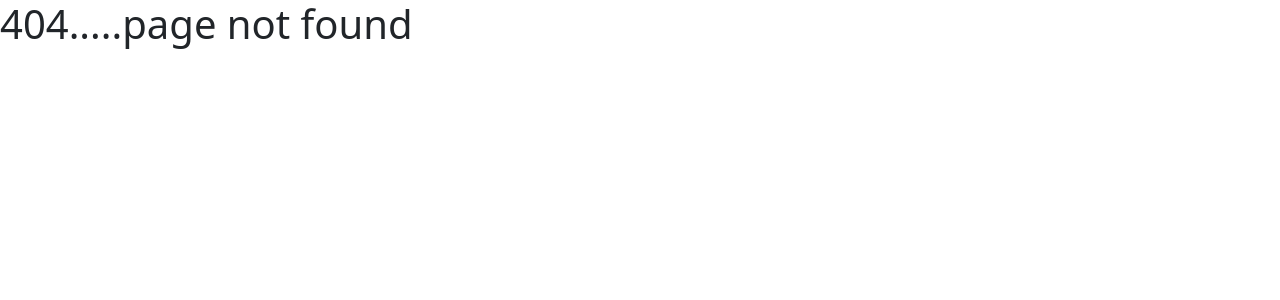
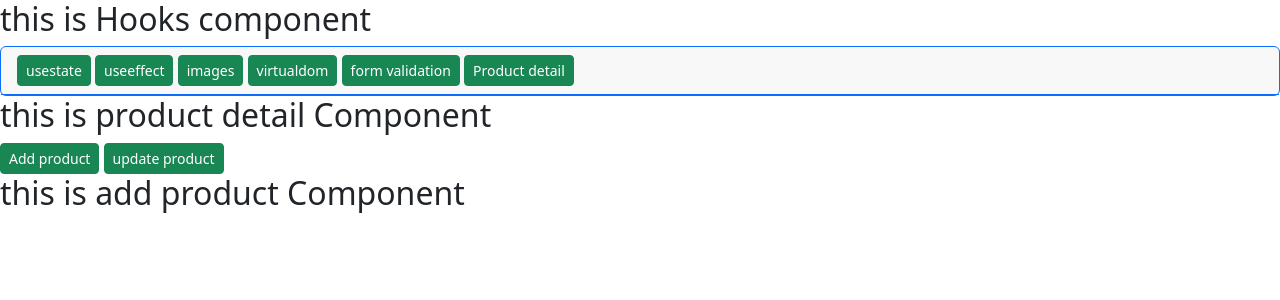
Before and after one commit to Nickson1301/tasks, a React (Create React App) app: page /productdetail/addproduct in a window 1280 px wide. Before the commit this address had no page. Shown: the top 300 px of the page. Built offline with nearby package versions, Linux system fonts and the light colour scheme.

Commit message:
add product,json

```diff
--- a/package.json
+++ b/package.json
@@ -7,7 +7,9 @@
     "@testing-library/jest-dom": "^6.9.1",
     "@testing-library/react": "^16.3.2",
     "@testing-library/user-event": "^13.5.0",
+    "axios": "^1.13.4",
     "bootstrap": "^5.3.8",
+    "json-server": "^1.0.0-beta.5",
     "react": "^19.2.4",
     "react-bootstrap": "^2.10.10",
     "react-dom": "^19.2.4",
--- /dev/null
+++ b/src/CRUD/AddProductComp.js
@@ -0,0 +1,15 @@
+import React from 'react'
+
+const AddProductComp = () => {
+  return (
+    <div>
+        <div>
+           <h2>this is add product Component</h2>
+        </div>
+
+
+    </div>
+  )
+}
+
+export default AddProductComp
--- /dev/null
+++ b/src/CRUD/ProductDetailsComp.js
@@ -0,0 +1,19 @@
+import React from 'react'
+import { Link, Outlet } from 'react-router-dom'
+
+const ProductDetailsComp = () => {
+    return (
+        <div>
+            <h2>this is product detail Component</h2>
+            <div>
+                <Link to="addproduct" className='btn btn-success btn-sm'>Add product</Link>{" "}
+                <Link to="updateproduct" className='btn btn-success btn-sm'>update product</Link>{" "}
+
+
+            </div>
+            <Outlet />
+        </div>
+    )
+}
+
+export default ProductDetailsComp
--- /dev/null
+++ b/src/CRUD/UpdateProductComp.js
@@ -0,0 +1,11 @@
+import React from 'react'
+
+const UpdateProductComp = () => {
+  return (
+    <div>
+      <h2>this is update product Component</h2>
+    </div>
+  )
+}
+
+export default UpdateProductComp
--- a/src/ReactHooks/HooksComp.js
+++ b/src/ReactHooks/HooksComp.js
@@ -11,6 +11,7 @@ const HooksComp = () => {
                     <Link to="images" className='btn btn-success btn-sm'>images</Link>{" "}
                     <Link to="virtualdom" className='btn btn-success btn-sm'>virtualdom</Link>{" "}
                     <Link to="formval" className='btn btn-success btn-sm'>form validation</Link>{" "}
+                    <Link to="productdetail" className='btn btn-success btn-sm'>Product detail</Link>{" "}
                 </div>
             </div>
             <Outlet />
--- a/src/components/FormValComp.js
+++ b/src/components/FormValComp.js
@@ -57,7 +57,7 @@ const FormValComp = () => {
           type="password"
           name="password"
           onChange={inputchange}
-          placeholder="enter last name"
+          placeholder="enter password"
           value={user.password}
         /><br></br>
         <button type="submit">Sbumit</button>
--- /dev/null
+++ b/src/shared/Database/db.json
@@ -0,0 +1,15 @@
+
+{
+    "products":[
+        {"id":1,"pname":"Laptop","pprice":55000,"pcompany":"HP"},
+        {"id":2,"pname":"Mouse","pprice":2000,"pcompany":"Ibal"},
+        {"id":3,"pname":"Keyboard","pprice":500,"pcompany":"Dell"},
+        {"id":4,"pname":"Adaptor","pprice":3000,"pcompany":"Toshiba"},
+        {"id":5,"pname":"USB","pprice":4000,"pcompany":"Sony"},
+        {"id":6,"pname":"CPU","pprice":7000,"pcompany":"HP"}
+    ],
+    "users":[
+        {"id":1,"uid":"admin@gmail.com","upassword":"admin@123"},
+        {"id":2,"uid":"king@gmail.com","upassword":"king@123"}
+    ]
+}
```
Also changed, not shown: src/Routing/mainRouting.js (+12 -2 lines), 1 other file (tests, documents, lock files or other folders).
